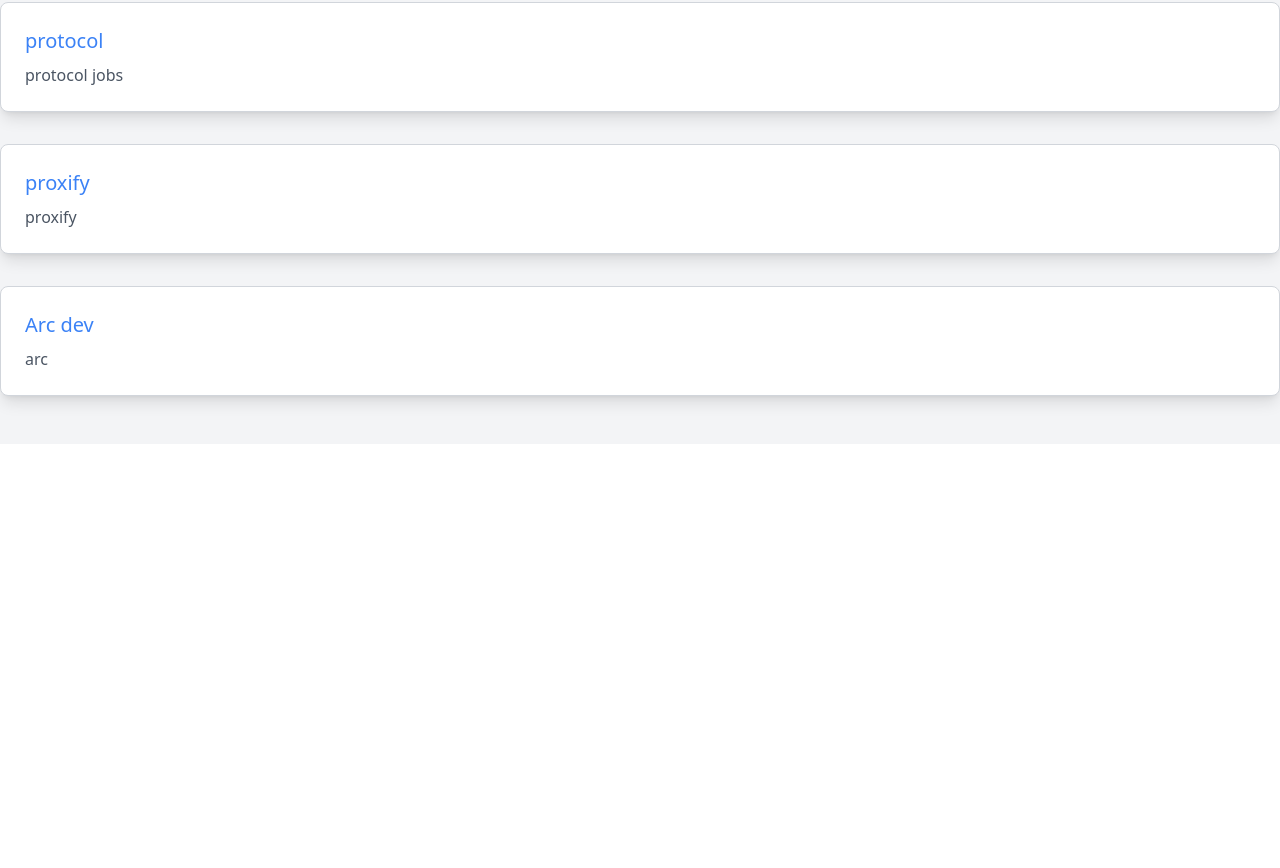
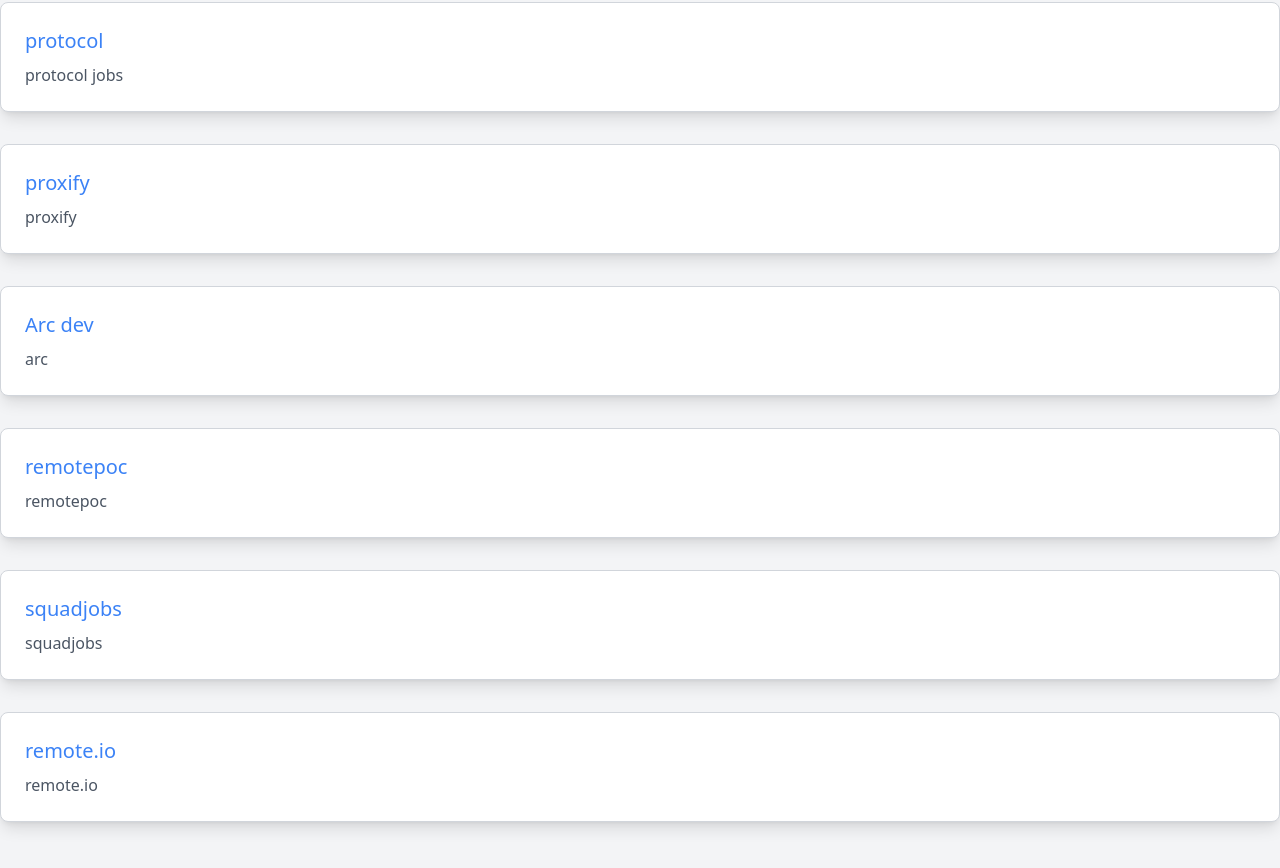
Before and after one commit to iam-frankqiu/remote-link, a Next.js app: page / in a window 1280 px wide. Shown: the part 4694-5562 px from the top of the page. Before the commit the page ends 5138 px from the top, so only its background shows below. Built offline with nearby package versions, Linux system fonts and the light colour scheme.

Commit message:
feat: add more companies

```diff
--- a/pages/index.tsx
+++ b/pages/index.tsx
@@ -178,6 +178,21 @@
       description: "arc",
       url: "https://arc.dev/remote-jobs/full-stack",
     },
+    {
+      name: "remotepoc",
+      description: "remotepoc",
+      url: "https://remotepoc.com/remote-developer-jobs/",
+    },
+    {
+      name: "squadjobs",
+      description: "squadjobs",
+      url: "https://squadjobs.com/jobs?text=full+stack",
+    },
+    {
+      name: "remote.io",
+      description: "remote.io",
+      url: "https://www.remote.io/remote-jobs-to-work-from-home?s=anywhere",
+    },
   ];
 
   return (
```
